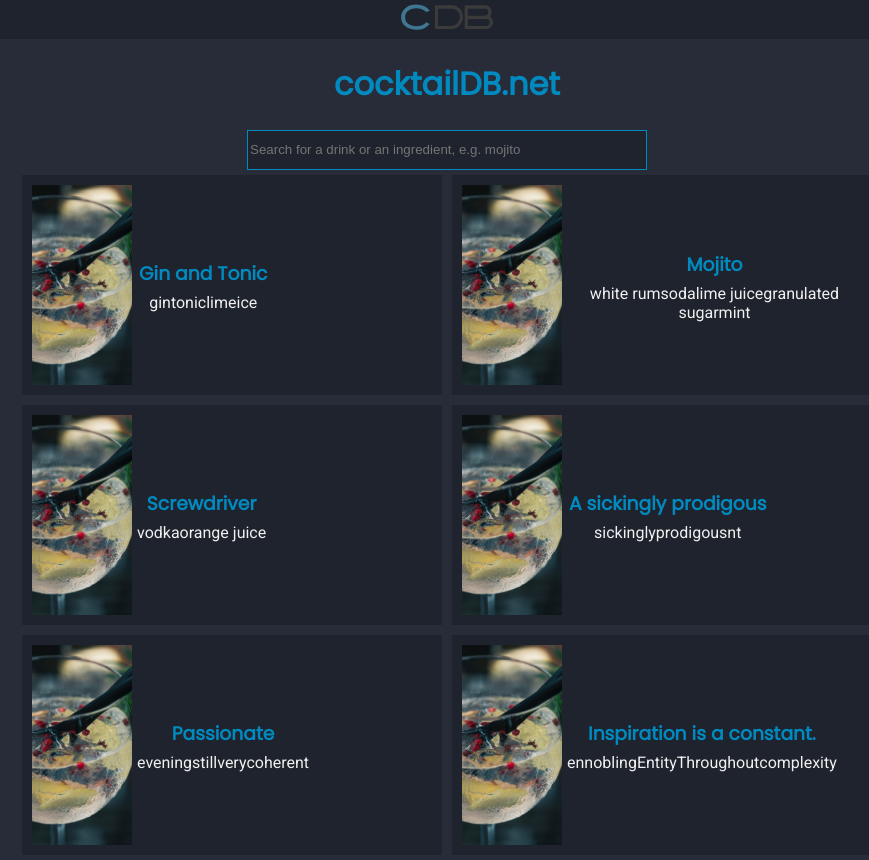
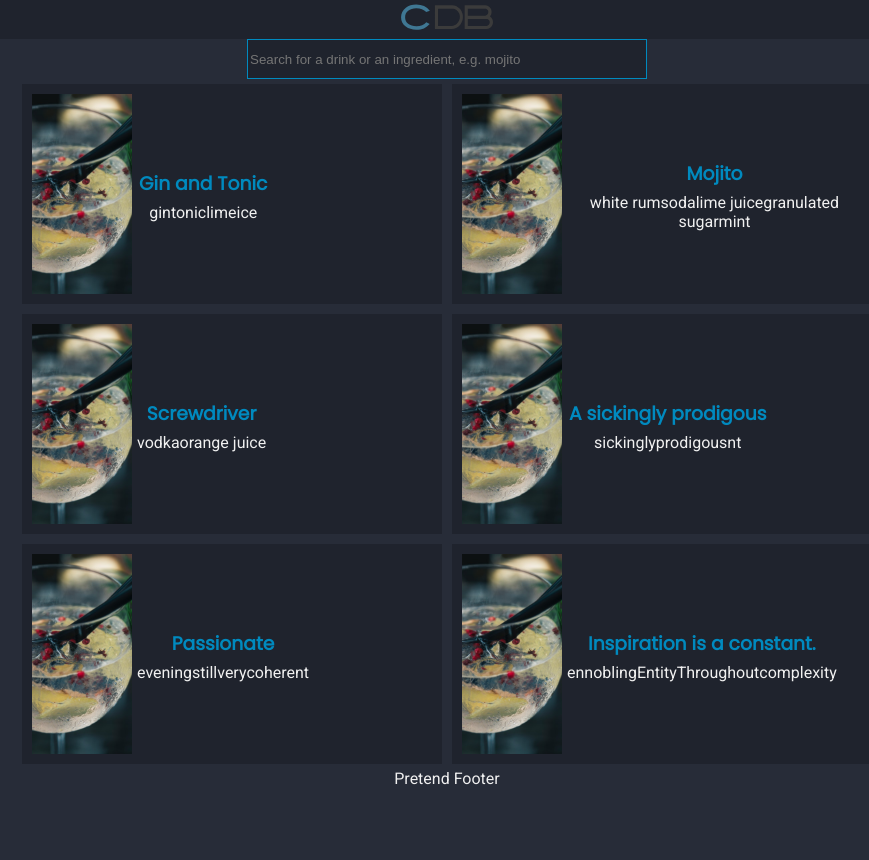
Before and after one commit to samueljhwhite/cocktailrecipe, a React (Create React App) app: page / in a window 1280 px wide. Shown: the whole page, without its empty margins (193-1062 px from the left). After the commit the page ends 800 px from the top, so only its background shows below. Built offline with nearby package versions, Linux system fonts and the light colour scheme.

Commit message:
significant restructure, state managed entirely in root component

```diff
--- a/src/components/ExpandedCard.js
+++ b/src/components/ExpandedCard.js
@@ -1,15 +1,31 @@
 import React from 'react';
 import IngredientSpan from '../components/IngredientSpan';
 
-function ExpandedCard({ image, name, ingredients, method, toggleCard }) {
+
+// function ExpandedCard({ image, name, ingredients, method }) {
+//     console.log(name);
+
+//     return (
+//         <div>
+//             <h3>{name}</h3>
+//             <img src={image} alt='banahammok'/>
+//         </div>
+//     )
+// }
+
+//
+
+function ExpandedCard({ image, name, ingredients, method, resetSearchAndActiveID }) {
     return (
 
         <div className='expandedCocktailCard'>
             <div className='cocktailCardContent'>
                 <img className='cardImgLarge' src={image} alt={image} />
                 <div className='cocktailCardText'>
-                    <h3 onClick={toggleCard}>{name}</h3>
-                    <button onClick={toggleCard}>Show Less!</button>
+                    <h3>{name}</h3>
+                    <button onClick={resetSearchAndActiveID}>Show Less!</button>
+
+
                     {
                         ingredients.map((individualIngredient) => {
                             return <IngredientSpan key={individualIngredient} ingredient={individualIngredient} />
--- a/src/components/InlineCard.js
+++ b/src/components/InlineCard.js
@@ -1,12 +1,12 @@
 import React from 'react';
 import IngredientSpan from '../components/IngredientSpan';
 
-function InlineCard({ image, name, ingredients, toggleCard }) {
+function InlineCard({ image, name, ingredients, toggleCard, setActiveRecipe, id }) {
     return (
 
         <div className='cocktailCard'>
             <div className='cocktailCardContent'>
-                <img className='cardImg' src={image} alt={image} />
+                <img id={id} className='cardImg' src={image} alt={image} onClick={setActiveRecipe}/>
                 <div className='cocktailCardText'>
                     <h3 onClick={toggleCard}>{name}</h3>
                     {
--- a/src/components/Logo.js
+++ b/src/components/Logo.js
@@ -1,10 +1,10 @@
 import React from 'react';
 import logoSVG from '../CDBlogo1x3.svg';
 
-function Logo() {
+function Logo({ resetSearchAndActiveID }) {
     return (
         <div className='navBar'>
-            <img src={logoSVG} width='105' height='35' alt='logo'/>
+            <img src={logoSVG} width='105' height='35' alt='logo' onClick={ resetSearchAndActiveID } />
         </div>
     )
 }
--- a/src/components/PrimaryDisplay.js
+++ b/src/components/PrimaryDisplay.js
@@ -1,18 +1,126 @@
 import React from 'react';
+import SearchField from '../components/SearchField.js';
 import CardGenerator from '../containers/CardGenerator';
+import ExpandedCard from './ExpandedCard';
 
-function PrimaryDisplay({ cocktails, setActiveCocktail }) {
+// NOTES FOR NEXT TIME
+// CARD GENERATOR COULD JUST TAKE THE DRINK/SEARCHEDCOCKTAILS VAR, AND DESTRUCTURE LATER
+// OBVIOUSLY, SAME FOR EXPANDED CARD
+
+// OBJECTIVE !---!---! CLEAN CODE, AND DISTRIBUTE HEAVY LIFTING
+
+
+function PrimaryDisplay({ activeRecipeIDState, searchedCocktails, displayRecipe, setActiveRecipe, updateSearchField, resetSearchAndActiveID }) {
+    if (activeRecipeIDState === '') {
         return (
+            <div>
+                <SearchField updateSearchField={ updateSearchField } />
                 <div className='primaryDisplay'>
                         {
-                cocktails.map((drink) => {
+                            searchedCocktails.map((drink) => {
                                 return (
-                        <CardGenerator name={drink.name} method={drink.method} key={drink.id} ingredients={drink.ingredients} image={drink.image} setActiveCocktail={setActiveCocktail} />
+                                    <CardGenerator
+                                        name={drink.name}
+                                        method={drink.method}
+                                        key={drink.id}
+                                        id={drink.id}
+                                        ingredients={drink.ingredients}
+                                        image={drink.image}
+                                        setActiveRecipe={setActiveRecipe}
+                                    />
                                 );
                             })
                         }
                 </div>
-    )
+            </div>
+        );
+    } else {
+        return (
+            <div>
+            <SearchField updateSearchField={ updateSearchField } />
+            <ExpandedCard
+                image={displayRecipe.image}
+                name={displayRecipe.name}
+                ingredients={displayRecipe.ingredients}
+                method={displayRecipe.method}
+                resetSearchAndActiveID={ resetSearchAndActiveID }
+            />
+            </div>
+        );
+    }
 }
 
+
+
+
+// class PrimaryDisplay extends React.Component {
+//     constructor() {
+//         super()
+//         this.state = {
+//             searchfield: '',
+//             activeRecipeID: ''
+//         }
+//     }
+
+
+
+
+
+//     render() {
+
+
+//         const { searchedCocktails, setActiveCocktail, displayRecipe } = this.props;
+
+
+
+//         if (this.state.activeRecipeID === '') {
+//             return (
+//                 <div>
+//                     <SearchField updateSearchField={this.updateSearchField} />
+//                     <div className='primaryDisplay'>
+//                         {
+//                             searchedCocktails.map((drink) => {
+//                                 return (
+//                                     <CardGenerator name={drink.name} method={drink.method} key={drink.id} id={drink.id} ingredients={drink.ingredients} image={drink.image} setActiveCocktail={setActiveCocktail} setActiveRecipe={this.setActiveRecipe} />
+//                                 );
+//                             })
+//                         }
+//                     </div>
+//                 </div>
+//             )
+//         } else {
+//             return (
+//                 <div>
+//                     <ExpandedCard image={displayRecipe[0].image} name={displayRecipe[0].name} ingredients={displayRecipe[0].ingredients} method={displayRecipe[0].method} />
+//                 </div>
+//             )
+//         }
+
+//     }
+// }
+
+
+
+
+
+
+
+
+
+
+
+// function PrimaryDisplay({ cocktails, setActiveCocktail }) {
+//     return (
+//         <div className='primaryDisplay'>
+//             {
+//                 cocktails.map((drink) => {
+//                     return (
+//                         <CardGenerator name={drink.name} method={drink.method} key={drink.id} ingredients={drink.ingredients} image={drink.image} setActiveCocktail={setActiveCocktail} />
+//                     );
+//                 })
+//             }
+//         </div>
+//     )
+// }
+
 export default PrimaryDisplay;
--- a/src/containers/App.js
+++ b/src/containers/App.js
@@ -1,7 +1,6 @@
 import React from 'react';
 
-import allCocktails from '../allCocktails.js'; //needs to be replaced by actual DB
-import SearchField from '../components/SearchField.js';
+import allCocktailsImport from '../allCocktails.js'; //needs to be replaced by actual DB
 import PrimaryDisplay from '../components/PrimaryDisplay';
 import Logo from '../components/Logo';
 
@@ -11,38 +10,57 @@ class App extends React.Component {
   constructor() {
     super()
     this.state = {
-      cocktailDB: allCocktails,
-      searchfield: '',
+      cocktailDB: allCocktailsImport, // Static, does not change
+      searchfield: '', // Updated based on user input into searchfield
+      activeRecipeID: '' // Toggled, based on clicked Card item
     }
   }
 
   updateSearchField = (e) => {
+    this.setState({ activeRecipeID: '' });
     this.setState({ searchfield: e.target.value });
   }
 
-  setActiveCocktail = (cocktail) => {
-    // needs to update the visible search field itself.
-    this.setState({ searchfield: cocktail });
+  setActiveRecipe = (e) => {
+    this.setState({ activeRecipeID: e.target.id });
+  }
+
+  resetSearchAndActiveID = () => {
+    this.setState({ searchfield: '' });
+    this.setState({ activeRecipeID: '' });
   }
 
 
   render() {
-    // assign appropriate recipes
-    const cocktailResults = this.state.cocktailDB.filter(drink => {
+    // cocktailDB filtered by searchfield
+    const searchedCocktails = this.state.cocktailDB.filter(drink => {
       return drink.name.toLowerCase().includes(this.state.searchfield.toLowerCase());
     });
 
-    // render components - Logo should be own component with reset onClick
+    // cocktailDB filtered by activeRecipeID
+    const displayRecipe = this.state.cocktailDB.filter(drink => {
+      return drink.id === Number(this.state.activeRecipeID);
+    });
+
     return (
       <div>
-        <Logo />
-        <h1>cocktailDB.net</h1>
-        <SearchField updateSearchField={this.updateSearchField} />
-        <PrimaryDisplay cocktails={cocktailResults} setActiveCocktail={this.setActiveCocktail} />
+        <Logo resetSearchAndActiveID={ this.resetSearchAndActiveID } />
+
+        <PrimaryDisplay
+          activeRecipeIDState={ this.state.activeRecipeID }
+          searchedCocktails={ searchedCocktails }
+          displayRecipe={ displayRecipe[0] }
+          setActiveRecipe={ this.setActiveRecipe }
+          updateSearchField={ this.updateSearchField }
+          resetSearchAndActiveID={ this.resetSearchAndActiveID }
+        />
+
+        <div>Pretend Footer</div>
       </div>
     );
   }
 
+
 }
 
 export default App;
--- a/src/containers/CardGenerator.js
+++ b/src/containers/CardGenerator.js
@@ -22,11 +22,11 @@ class CardGenerator extends React.Component {
     }
 
     render() {
-        const { image, name, ingredients, method } = this.props;
+        const { image, name, ingredients, method, setActiveRecipe, id } = this.props;
 
         if (this.state.expanded === false) {
             return (
-                <InlineCard image={image} name={name} ingredients={ingredients} toggleCard={this.toggleCard} />
+                <InlineCard image={image} name={name} ingredients={ingredients} toggleCard={this.toggleCard} setActiveRecipe={setActiveRecipe} id={id}/>
             );
         } else {
             return (
```
Lines whose indentation alone changed are shown as unchanged.
